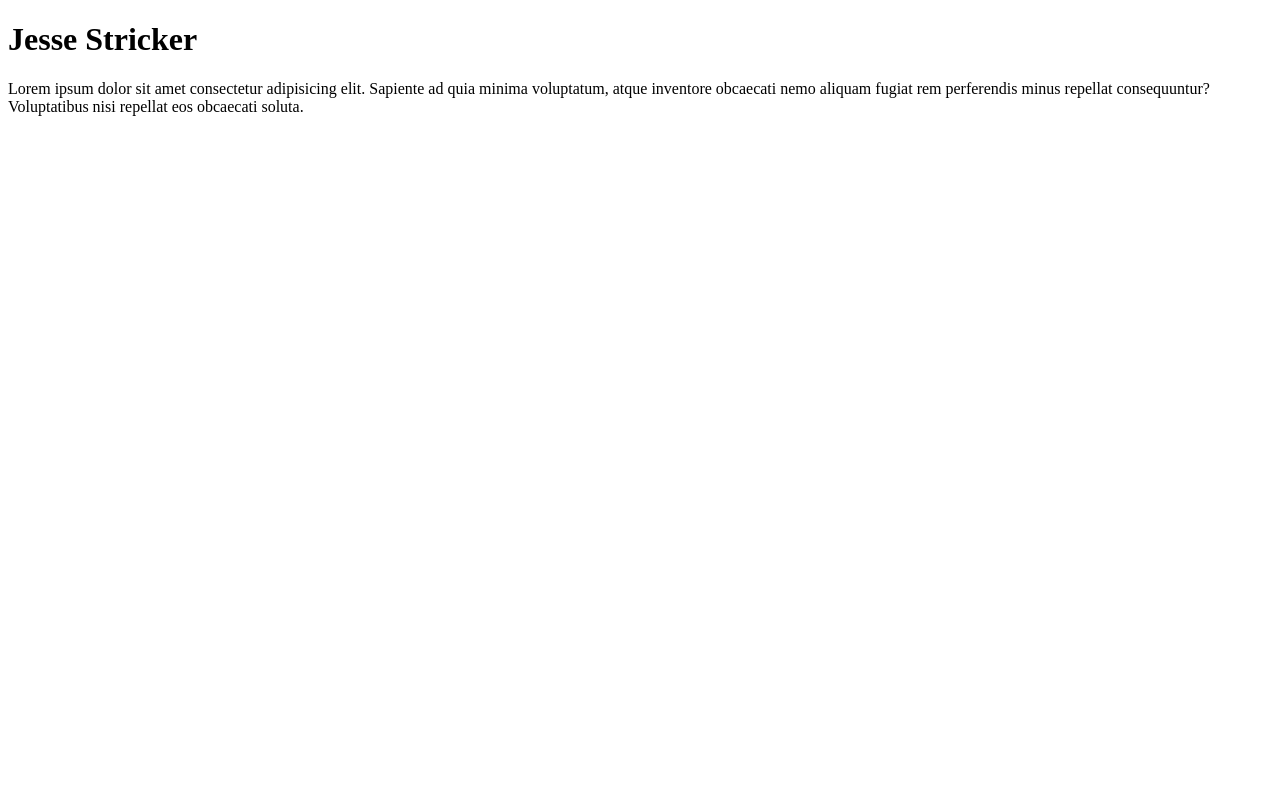
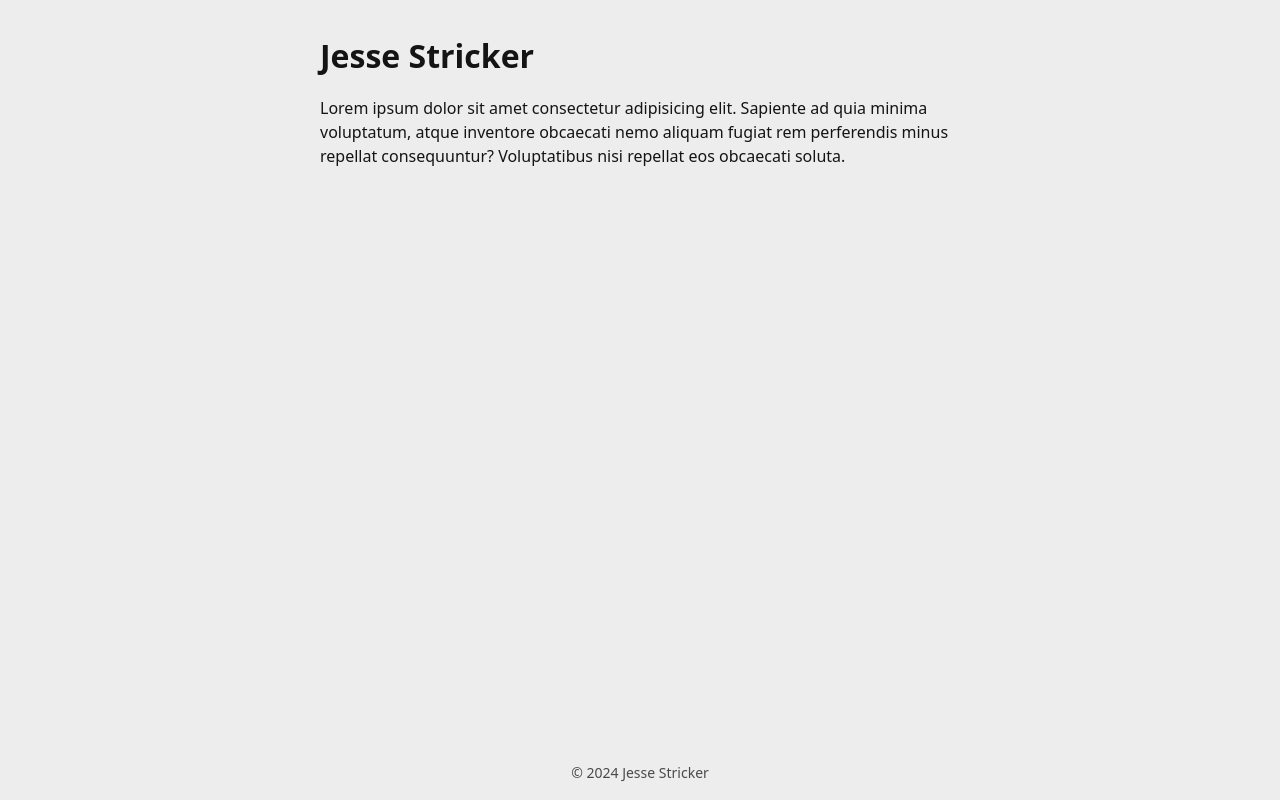
Before and after one commit to jessestricker/jessestricker.github.io, a website: page src/index.html in a window 1280 px wide. Drawn offline with nearby package versions, Linux system fonts and the light colour scheme.

Commit message:
feat: add basic CSS style

```diff
--- a/package.json
+++ b/package.json
@@ -13,5 +13,8 @@
     "stylelint": "^16.3.1",
     "stylelint-config-recess-order": "^5.0.0",
     "stylelint-config-standard": "^36.0.0"
+  },
+  "dependencies": {
+    "modern-normalize": "^2.0.0"
   }
 }
--- a/src/index.html
+++ b/src/index.html
@@ -4,14 +4,26 @@
     <meta charset="utf-8" />
     <meta name="viewport" content="width=device-width, initial-scale=1.0" />
     <title>Jesse Stricker</title>
+    <link rel="stylesheet" href="./style.css" />
   </head>
   <body>
-    <h1>Jesse Stricker</h1>
-    <p>
-      Lorem ipsum dolor sit amet consectetur adipisicing elit. Sapiente ad quia
-      minima voluptatum, atque inventore obcaecati nemo aliquam fugiat rem
-      perferendis minus repellat consequuntur? Voluptatibus nisi repellat eos
-      obcaecati soluta.
-    </p>
+    <div class="page">
+      <header>
+        <h1>Jesse Stricker</h1>
+      </header>
+
+      <main>
+        <p>
+          Lorem ipsum dolor sit amet consectetur adipisicing elit. Sapiente ad
+          quia minima voluptatum, atque inventore obcaecati nemo aliquam fugiat
+          rem perferendis minus repellat consequuntur? Voluptatibus nisi
+          repellat eos obcaecati soluta.
+        </p>
+      </main>
+
+      <footer>
+        <p><small>&copy; 2024 Jesse Stricker</small></p>
+      </footer>
+    </div>
   </body>
 </html>
--- /dev/null
+++ b/src/style.css
@@ -0,0 +1,65 @@
+@import url("/node_modules/modern-normalize/modern-normalize.css");
+
+:root {
+  --color-text: lch(6.25% none none);
+  --color-background: lch(93.75% none none);
+}
+
+@media screen and (prefers-color-scheme: dark) {
+  :root {
+    --color-text: lch(93.75% none none);
+    --color-background: lch(6.25% none none);
+  }
+}
+
+@media print {
+  :root {
+    --color-text: black;
+    --color-background: transparent;
+  }
+}
+
+html {
+  line-height: 1.5;
+  color: var(--color-text);
+  background-color: var(--color-background);
+}
+
+.page {
+  display: flex;
+  flex-direction: column;
+  align-items: center;
+  min-height: 100vh;
+  padding-top: 2rem;
+  padding-right: 1rem;
+  padding-left: 1rem;
+
+  > :is(header, main, footer) {
+    width: 100%;
+    max-width: 40rem;
+  }
+
+  > main {
+    flex-grow: 1;
+  }
+
+  > footer {
+    text-align: center;
+  }
+}
+
+h1,
+h2,
+h3,
+h4,
+h5,
+h6,
+p {
+  margin: 0;
+  margin-bottom: 1rem;
+}
+
+small {
+  font-size: 0.875em;
+  opacity: 0.75;
+}
```
Also changed, not shown: 1 other file.
